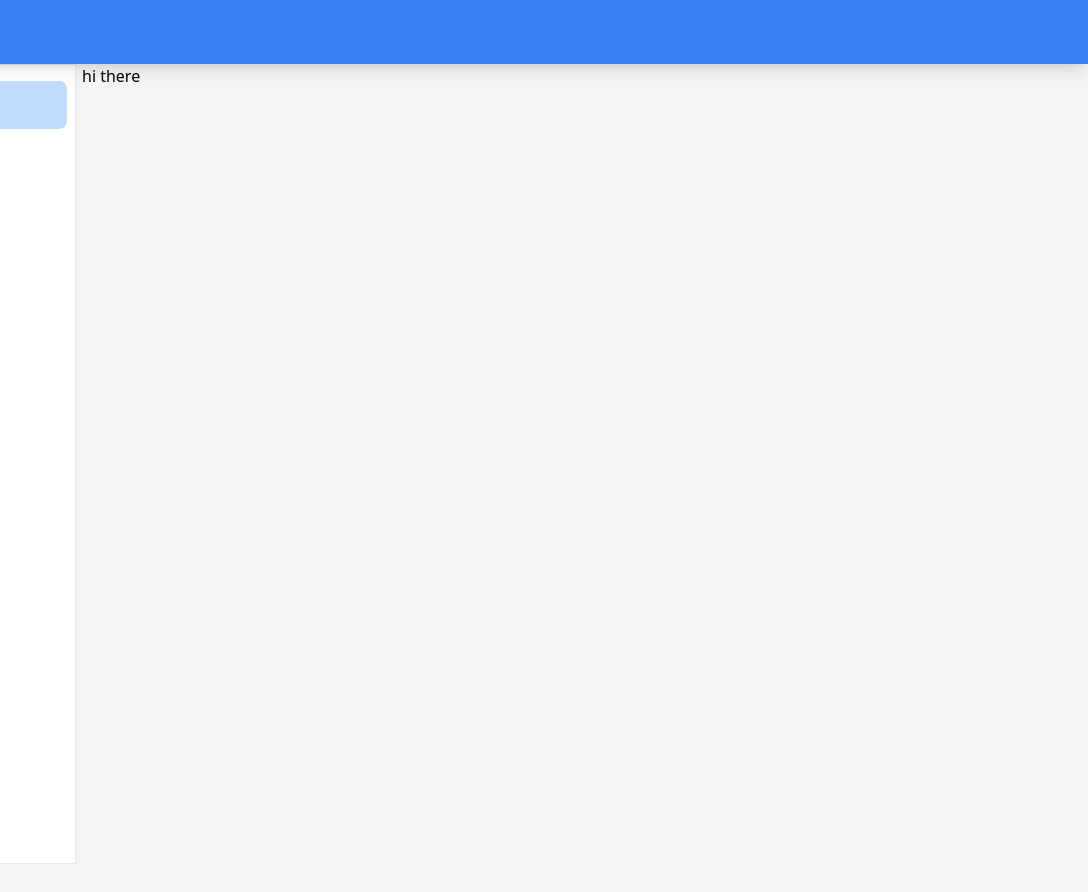
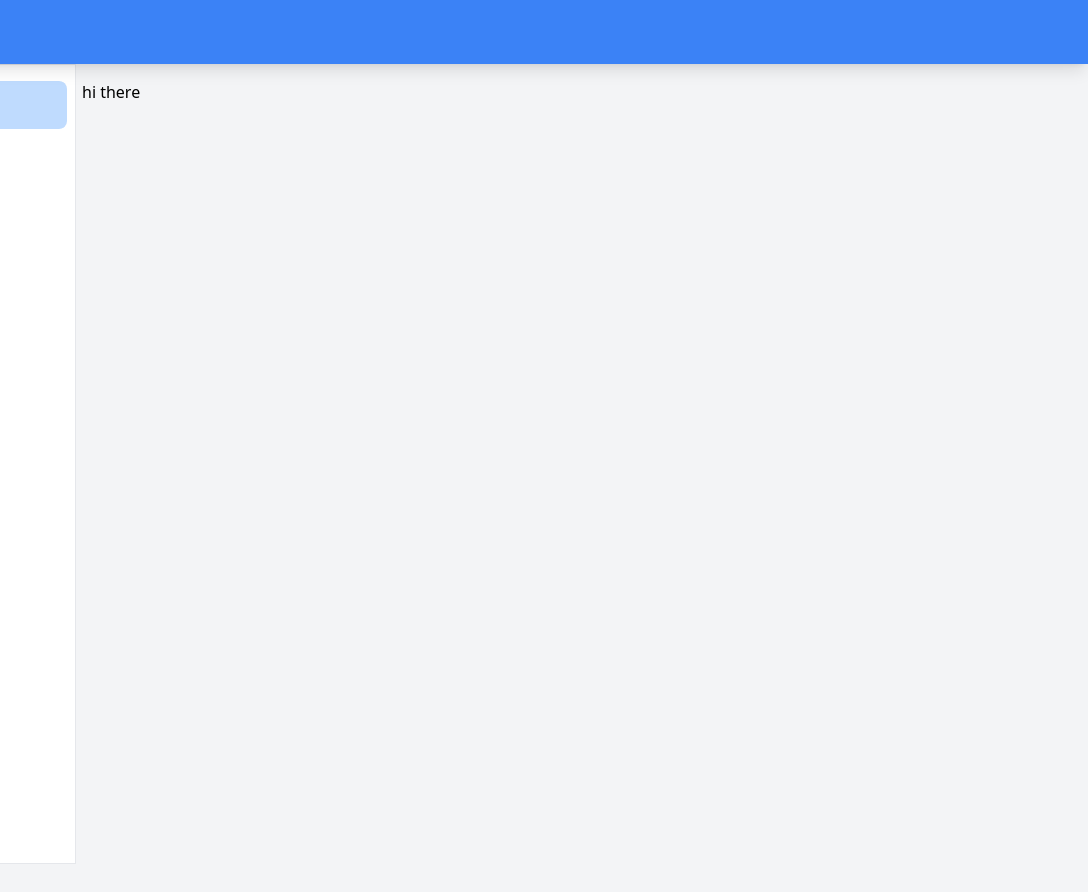
Before and after one commit to Nawija/tailwind-blocks, a Gatsby site: page / in a window 1280 px wide. Shown: the full height of the page, 192-1280 px from the left. Before the commit the page ends 864 px from the top, so only its background shows below. Built offline with nearby package versions, Linux system fonts and the light colour scheme; Gatsby itself is replaced by a stand-in of ours.

Commit message:
Update layout.js

```diff
--- a/src/components/layout.js
+++ b/src/components/layout.js
@@ -12,7 +12,7 @@
             <Nav handleShowMenu={handleShowMenu} />
             <NavLeftBar showMenu={showMenu} />
             <main
-                className={`w-full min-h-screen relative mt-16 transition-all bg-gray-100 overflow-x-hidden lg:px-4 ${
+                className={`w-full min-h-screen relative mt-20 mb-3 transition-all bg-gray-100 overflow-x-hidden lg:px-4 ${
                     showMenu ? "-ml-[258px] lg:ml-[258px]" : "ml-0"
                 }`}
             >
```
